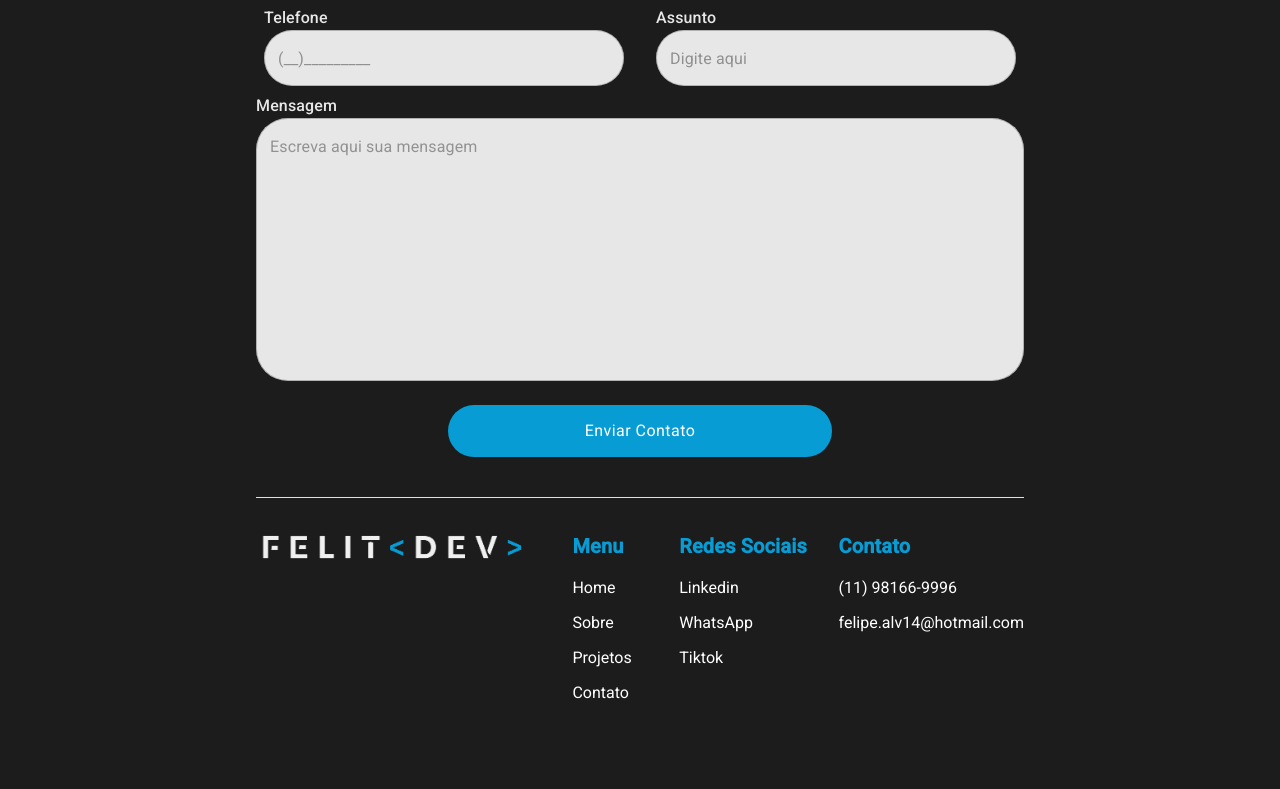
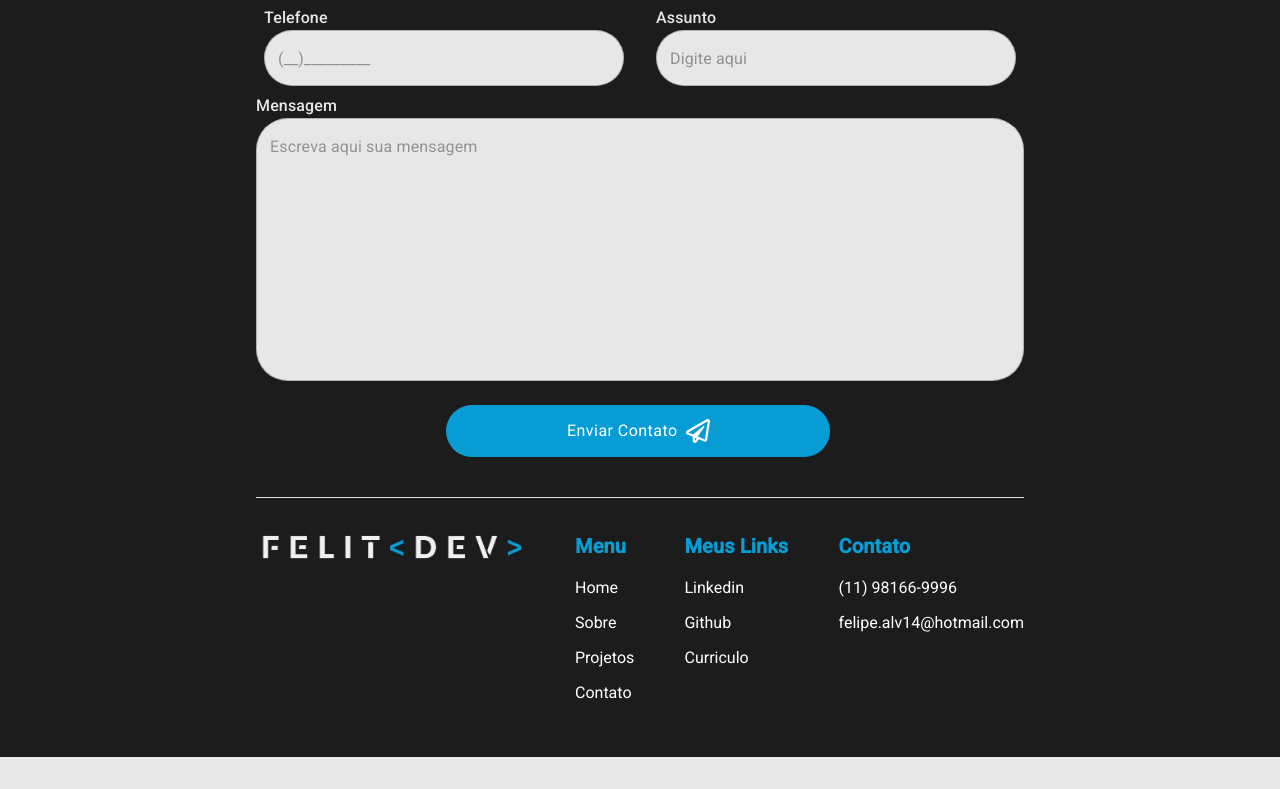
Before and after one commit to Felipe-alv-es/site-portifolio, a React (Create React App) app: page / in a window 1280 px wide. Shown: the part 2587-3376 px from the top of the page. After the commit the page ends 3344 px from the top, so only its background shows below. Built offline with nearby package versions, Linux system fonts and the light colour scheme.

Commit message:
chore(Footer): Footer re style finished

```diff
--- a/package.json
+++ b/package.json
@@ -3,6 +3,7 @@
   "version": "0.1.0",
   "private": true,
   "dependencies": {
+    "@emailjs/browser": "^3.11.0",
     "@emotion/react": "^11.11.1",
     "@emotion/styled": "^11.11.0",
     "@mui/material": "^5.13.5",
--- a/src/components/Footer/ContactForm.js
+++ b/src/components/Footer/ContactForm.js
@@ -1,5 +1,7 @@
 import React, { useState } from "react";
-import { Box, Button } from "@mui/material";
+import { Alert, Box, Button, Icon, Snackbar } from "@mui/material";
+import emailjs from "@emailjs/browser";
+import { FaRegPaperPlane } from "react-icons/fa";
 import {
   StyledButtonIcon,
   StyledTextField,
@@ -11,17 +13,73 @@ import {
 const ContactForm = () => {
   const [formName, setFormName] = useState("");
   const [formEmail, setformEmail] = useState("");
+  const [formSubject, setformSubject] = useState("");
   const [formMessage, setformMessage] = useState("");
+  const [formNumber, setformNumber] = useState("");
+
+  const [isOpen, setIsOpen] = useState(false);
+  const [isEmpty, setIsEmpty] = useState(false);
+
+  React.useEffect(() => {
+    document
+      .querySelector("#phonenumber-id")
+      .addEventListener("keypress", function (e) {
+        const keyCode = e.keyCode ? e.keyCode : e.wich;
+
+        if (keyCode < 47 || keyCode > 58) {
+          e.preventDefault();
+        }
+      });
+  }, []);
 
   function sendEmail(event) {
     event.preventDefault();
 
-    if (formName === "" || formEmail === "" || formMessage === "") {
-      alert("Preencha todos os campos");
+    if (
+      formName === "" ||
+      formEmail === "" ||
+      formSubject === "" ||
+      formMessage === "" ||
+      formNumber === ""
+    ) {
+      setIsEmpty(true);
+      setTimeout(setIsEmpty, 4000, false);
       return;
     }
 
-    alert("test");
+    const templaceParams = {
+      from_name: formName,
+      email: formEmail,
+      subject: formSubject,
+      message: formMessage,
+      number: formNumber,
+    };
+
+    emailjs
+      .send(
+        "service_pvwdm5c",
+        "template_ndwklxu",
+        templaceParams,
+        "NYLnS6euywlCHsXKC"
+      )
+      .then(
+        (response) => {
+          console.log("Email Enviado", response.status, response.text);
+          setFormName("");
+          setformEmail("");
+          setformSubject("");
+          setformMessage("");
+          setformNumber("");
+          setIsOpen(true);
+          setTimeout(setIsOpen, 2000, false);
+        },
+        (error) => {
+          console.log("Erro", error);
+          alert(
+            "Falha no envio, por favor, envie o contato pelo endereço de email: felipe.alv14@hotmail.com ou pelo WhatsApp: 11981669996"
+          );
+        }
+      );
   }
 
   return (
@@ -47,11 +105,20 @@ const ContactForm = () => {
       <Box sx={getTextfieldContainerStyle}>
         <Box>
           <StyledButtonIcon>Telefone</StyledButtonIcon>
-          <StyledTextField placeholder="(__)_________" />
+          <StyledTextField
+            id="phonenumber-id"
+            placeholder="(__)_________"
+            value={formNumber}
+            onChange={(e) => setformNumber(e.target.value)}
+          />
         </Box>
         <Box>
           <StyledButtonIcon>Assunto</StyledButtonIcon>
-          <StyledTextField placeholder="Digite aqui" />
+          <StyledTextField
+            placeholder="Digite aqui"
+            value={formSubject}
+            onChange={(e) => setformSubject(e.target.value)}
+          />
         </Box>
       </Box>
       <Box>
@@ -64,7 +131,19 @@ const ContactForm = () => {
       <Box sx={getButtonStyle}>
         <Button size="large" type="submit">
           Enviar Contato
+          <Icon size="medium">
+            <FaRegPaperPlane />
+          </Icon>
         </Button>
+        <Snackbar open={isOpen}>
+          <Alert>{"Email Enviado com sucesso!"}</Alert>
+        </Snackbar>
+        <Snackbar open={isEmpty}>
+          <Alert severity="error">
+            {"Preencha todos so campos do Formulário"}
+          </Alert>
+        </Snackbar>
+        ;
       </Box>
     </form>
   );
--- a/src/components/Footer/ContactForm.styles.tsx
+++ b/src/components/Footer/ContactForm.styles.tsx
@@ -1,5 +1,5 @@
 import React from "react";
-import { TextField, Typography } from "@mui/material";
+import { TextField, Typography, keyframes } from "@mui/material";
 
 export const getTextfieldContainerStyle = () => ({
   display: "flex",
@@ -26,6 +26,19 @@ export const getButtonStyle = () => ({
     width: "50%",
     ":hover": {
       background: "#078ABA",
+      "> span": {
+        transform: "translateY(-10%)",
+        animation: "floater 1.5s infinite",
+        transition: "ease 0.5s",
+      },
+    },
+    "> span": {
+      display: "flex",
+      marginLeft: "8px",
+      "@keyframes floater": {
+        "0%": { transform: "translateY(-10%);transition: ease 0.5s" },
+        "50%": { transform: "translateY(10%);transition: ease 0.5s" },
+      },
     },
   },
 });
--- a/src/components/Footer/Footer.js
+++ b/src/components/Footer/Footer.js
@@ -1,5 +1,5 @@
 import React from "react";
-import { Box, Divider, Typography } from "@mui/material";
+import { Box, Divider, Link, Typography } from "@mui/material";
 import ContactForm from "./ContactForm.js";
 import { navbarOptions } from "../../assets/utils/navbarOptions.tsx";
 import { HashLink } from "react-router-hash-link";
@@ -8,19 +8,12 @@ import {
   getContainerStyles,
   getTitleStyle,
   getSubtitleStyle,
+  getFooterMenuStyle,
+  getListStyle,
+  getlistTitleStyle,
 } from "./Footer.styles.ts";
 
 const Footer = () => {
-  // const [hasCopied, setHasCopied] = useState(false);
-
-  // const handleOnClick = () => {
-  //   return () => {
-  //     navigator.clipboard.writeText("felipe.alv14@hotmail.com");
-  //     setHasCopied(true);
-  //     setTimeout(setHasCopied, 2000, false);
-  //   };
-  // };
-
   return (
     <Box sx={getContainerStyles}>
       <Typography sx={getTitleStyle}>Fale Comigo</Typography>
@@ -31,38 +24,15 @@ const Footer = () => {
       <ContactForm />
       <Box sx={{ m: 5 }} />
       <Divider sx={{ background: "white" }} />
-      <Box sx={{ display: "flex", justifyContent: "space-between" }}>
+      <Box sx={getFooterMenuStyle}>
         <Box
           sx={{ width: "35%", height: "fit-content" }}
           component="img"
           src={Logo}
           alt="Man avatar generic image"
         />
-        <Box
-          sx={{
-            padding: "32px",
-            "> ul": {
-              listStyle: "none",
-              "> li": {
-                margin: "16px 0px 16px 0px",
-                "> *": {
-                  textDecoration: "none",
-                  color: "white",
-                },
-              },
-            },
-          }}
-        >
-          <Typography
-            sx={{
-              color: "#089cd4",
-              typography: "h6",
-              fontWeight: "bold",
-              marginBottom: "16px",
-            }}
-          >
-            Menu
-          </Typography>
+        <Box sx={getListStyle}>
+          <Typography sx={getlistTitleStyle}>Menu</Typography>
           <ul>
             {navbarOptions.map((item) => (
               <li key={item.text}>
@@ -74,70 +44,30 @@ const Footer = () => {
           </ul>
         </Box>
         <Box>
-          <Typography
-            sx={{
-              color: "#089cd4",
-              typography: "h6",
-              fontWeight: "bold",
-              marginBottom: "16px",
-              padding: "32px 0px 0px 0px",
-            }}
-          >
-            Redes Sociais
-          </Typography>
-          <Box
-            sx={{
-              "> ul": {
-                listStyle: "none",
-                "> li": {
-                  margin: "16px 0px 16px 0px",
-                  ">*": {
-                    textDecoration: "none",
-                    color: "white",
-                  },
-                },
-              },
-            }}
-          >
+          <Typography sx={getlistTitleStyle}>Meus Links</Typography>
+          <Box sx={getListStyle}>
             <ul>
               <li>
                 <HashLink>Linkedin</HashLink>
               </li>
               <li>
-                <HashLink>WhatsApp</HashLink>
+                <HashLink>Github</HashLink>
               </li>
               <li>
-                <HashLink>Tiktok</HashLink>
+                <Link
+                  target="_blank"
+                  rel="noopener"
+                  href="https://drive.google.com/file/d/1vovf9y0WnbG-WpydjwhkRl1Vz1eBJJ-r/view?usp=sharing"
+                >
+                  Curriculo
+                </Link>
               </li>
             </ul>
           </Box>
         </Box>
-        <Box sx={{ marginLeft: "16px" }}>
-          <Typography
-            sx={{
-              color: "#089cd4",
-              typography: "h6",
-              fontWeight: "bold",
-              marginBottom: "16px",
-              padding: "32px 0px 0px 0px",
-            }}
-          >
-            Contato
-          </Typography>
-          <Box
-            sx={{
-              "> ul": {
-                listStyle: "none",
-                "> li": {
-                  margin: "16px 0px 16px 0px",
-                  ">*": {
-                    textDecoration: "none",
-                    color: "white",
-                  },
-                },
-              },
-            }}
-          >
+        <Box>
+          <Typography sx={getlistTitleStyle}>Contato</Typography>
+          <Box sx={getListStyle}>
             <ul>
               <li>
                 <HashLink>{"(11) 98166-9996"}</HashLink>
--- a/src/components/Footer/Footer.styles.ts
+++ b/src/components/Footer/Footer.styles.ts
@@ -6,6 +6,11 @@ export const getContainerStyles = (): SxProps => ({
   borderColor: "#089cd4",
   borderWidth: "5px 0px 0px 0px",
   padding: "3% 20% 3% 20%",
+});
+
+export const getFooterMenuStyle = (): SxProps => ({
+  display: "flex",
+  justifyContent: "space-between",
 });
 
 export const getTitleStyle = () => ({
@@ -23,3 +28,25 @@ export const getSubtitleStyle = () => ({
   color: "#e7e7e7",
   typography: "body1",
 });
+
+export const getListStyle = (): SxProps => ({
+  "> ul": {
+    listStyle: "none",
+    "> li": {
+      margin: "16px 0px 16px 0px",
+      "> *": {
+        textDecoration: "none",
+        color: "white",
+        cursor: "pointer",
+      },
+    },
+  },
+});
+
+export const getlistTitleStyle = (): SxProps => ({
+  color: "#089cd4",
+  typography: "h6",
+  fontWeight: "bold",
+  marginBottom: "16px",
+  padding: "32px 0px 0px 0px",
+});
```
Also changed, not shown: 1 other file (tests, documents, lock files or other folders).
